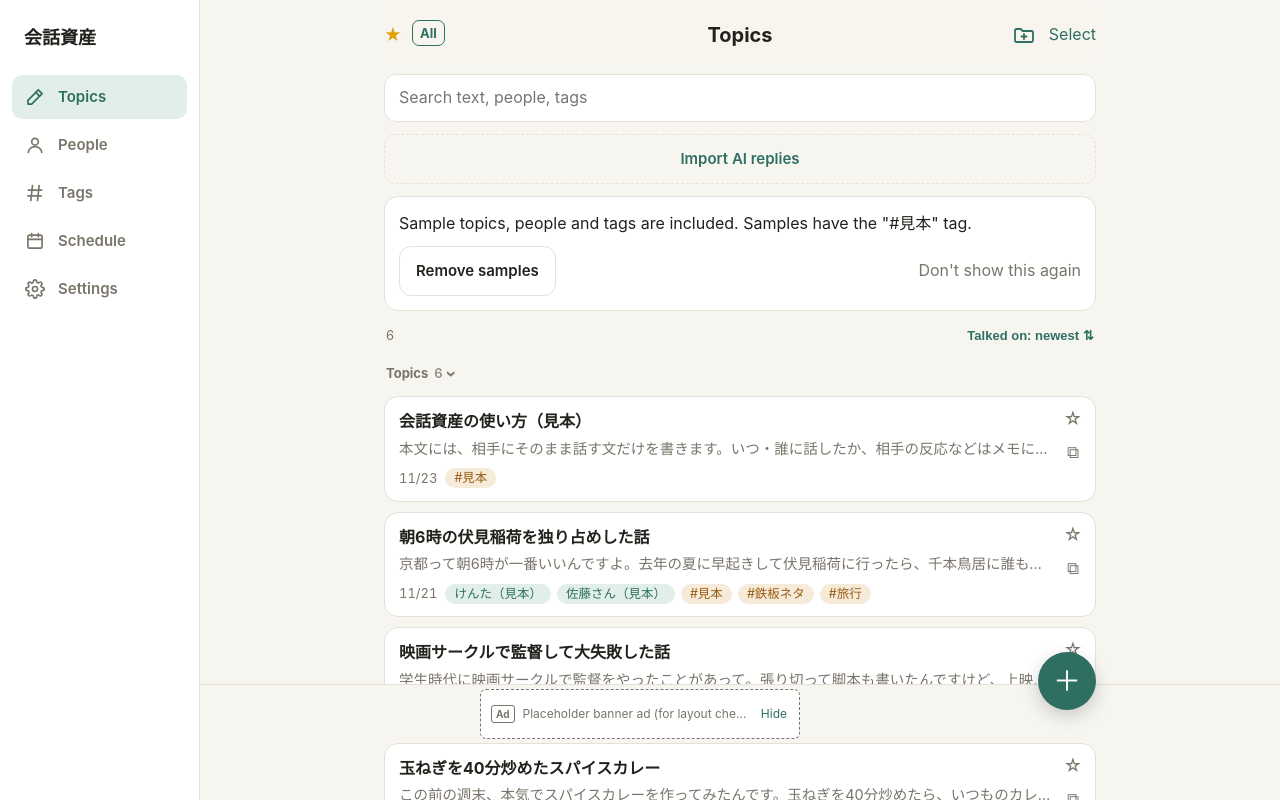
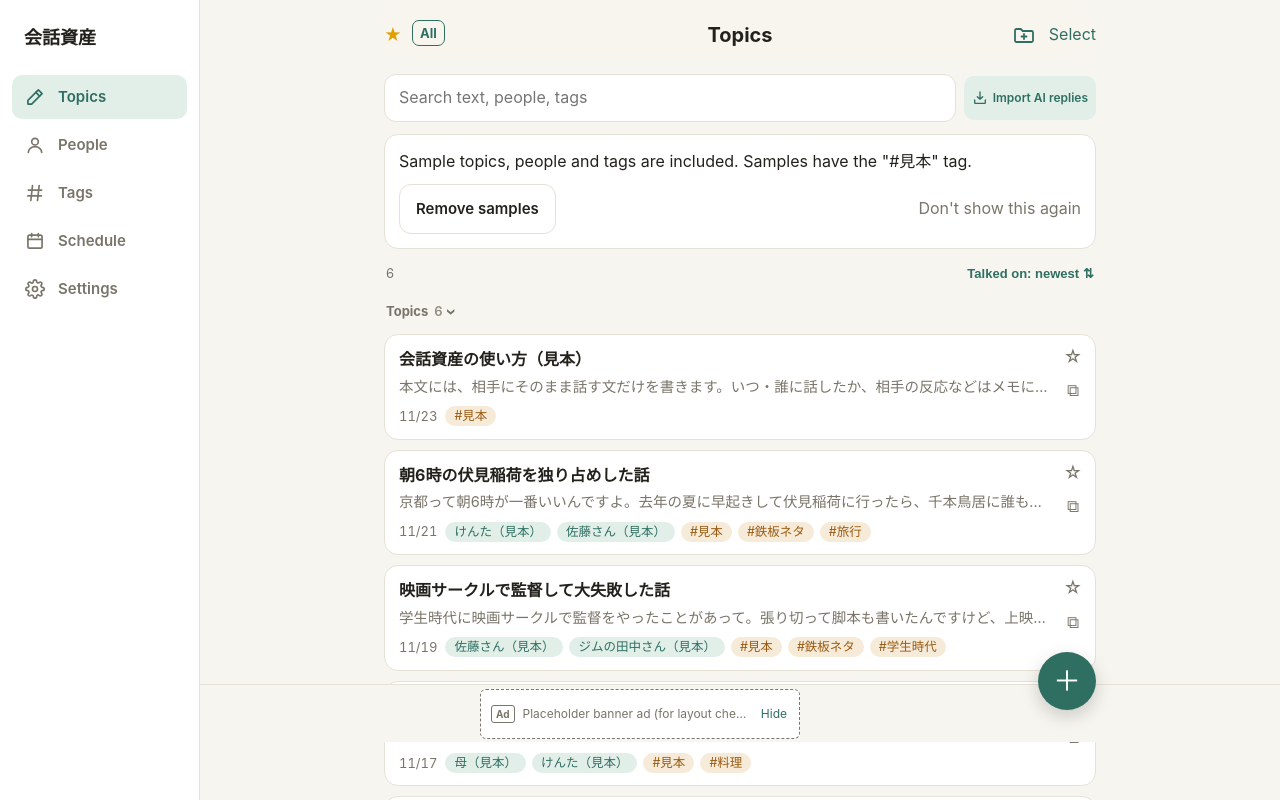
Before and after one commit to Kaiwaapp/kaiwa-shisan, a React (Vite) app: page / in a window 1280 px wide. Shown: the top 800 px of the page. Built offline with nearby package versions, Linux system fonts and the light colour scheme.

Commit message:
AI返信の取り込みを検索欄の横にまとめる (#82)

```diff
--- a/src/i18n/en.ts
+++ b/src/i18n/en.ts
@@ -10,6 +10,7 @@ const en: Record<string, string> = {
   'リンクが開けない場合は、AIが返したJSONを入力欄に貼り付けて「読み込んで確認する」を押す': 'If the link does not open, paste the AI’s JSON and tap Review import.',
   '相手とタグの読み仮名も依頼する': 'Request kana readings for people and tags',
   'peopleとtagsの各項目はnameとreadingを持つオブジェクトにしてください。readingには確実に分かる日本語の読み仮名をひらがなで入れ、不明な読みは空文字にしてください。': 'For each item in people and tags, return an object with name and reading. Use hiragana for known Japanese readings and leave unknown readings empty.',
+  'AI返信を取り込む': 'Import AI replies',
   'AIの返信案を取り込む': 'Import AI replies',
   '話題一覧にAIの返信案を取り込むボタンを表示する': 'Show the AI reply import button in the topic list.',
   'AIチャットのお試し小窓': 'AI chat demo window',
--- a/src/ui/icons.tsx
+++ b/src/ui/icons.tsx
@@ -1,7 +1,7 @@
 // タブとメニューのアイコン。文字の記号だとiPhoneで「☺」などが色付きの絵文字になり、他と見た目が揃わないため、同じ線の太さのSVGで描く
 import type { ReactNode } from 'react';
 
-export type IconName = 'entry' | 'person' | 'topic' | 'settings' | 'group' | 'folder' | 'schedule';
+export type IconName = 'entry' | 'person' | 'topic' | 'settings' | 'group' | 'folder' | 'schedule' | 'import';
 
 const PATHS: Record<IconName, ReactNode> = {
   entry: <><path d="M3.5 20.5H8L20.5 8 16 3.5 3.5 16z" /><path d="M13 6.5l4.5 4.5" /></>,
@@ -10,6 +10,7 @@ const PATHS: Record<IconName, ReactNode> = {
   settings: <><circle cx="12" cy="12" r="3" /><path d="M19.4 15a1.65 1.65 0 0 0 .33 1.82l.06.06a2 2 0 1 1-2.83 2.83l-.06-.06a1.65 1.65 0 0 0-1.82-.33 1.65 1.65 0 0 0-1 1.51V21a2 2 0 1 1-4 0v-.09A1.65 1.65 0 0 0 9 19.4a1.65 1.65 0 0 0-1.82.33l-.06.06a2 2 0 1 1-2.83-2.83l.06-.06A1.65 1.65 0 0 0 4.68 15a1.65 1.65 0 0 0-1.51-1H3a2 2 0 1 1 0-4h.09A1.65 1.65 0 0 0 4.6 9a1.65 1.65 0 0 0-.33-1.82l-.06-.06a2 2 0 1 1 2.83-2.83l.06.06A1.65 1.65 0 0 0 9 4.68a1.65 1.65 0 0 0 1-1.51V3a2 2 0 1 1 4 0v.09a1.65 1.65 0 0 0 1 1.51 1.65 1.65 0 0 0 1.82-.33l.06-.06a2 2 0 1 1 2.83 2.83l-.06.06A1.65 1.65 0 0 0 19.4 9a1.65 1.65 0 0 0 1.51 1H21a2 2 0 1 1 0 4h-.09a1.65 1.65 0 0 0-1.51 1z" /></>,
   group: <><circle cx="9" cy="8" r="3.5" /><path d="M2.5 20c0-3.6 2.9-6 6.5-6s6.5 2.4 6.5 6" /><path d="M15.5 4.8a3.5 3.5 0 0 1 0 6.4M18 14.4c2 .9 3.5 2.9 3.5 5.6" /></>,
   folder: <path d="M3 6.5A1.5 1.5 0 0 1 4.5 5H10l2 2.5h7.5A1.5 1.5 0 0 1 21 9v9.5a1.5 1.5 0 0 1-1.5 1.5h-15A1.5 1.5 0 0 1 3 18.5z" />,
+  import: <path d="M12 3v11m-4-4 4 4 4-4M4 15v4a1 1 0 0 0 1 1h14a1 1 0 0 0 1-1v-4" />,
   schedule: <><rect x="3.5" y="5" width="17" height="15.5" rx="2" /><path d="M3.5 10h17M8 3v4M16 3v4" /></>,
 };
 
--- a/src/ui/screens.tsx
+++ b/src/ui/screens.tsx
@@ -29,7 +29,12 @@ function ReplyImportShortcut() {
   const { replyShortcut } = useFeatures();
   const { sel } = useInteract();
   if (!replyShortcut || sel.active) return null;
-  return <button type="button" className="btn ghost block reply-import-shortcut" onClick={() => go('/import/reply')}>{t('AIの返信案を取り込む')}</button>;
+  return (
+    <button type="button" className="reply-import-shortcut" onClick={() => go('/import/reply')}>
+      <Icon name="import" />
+      <span>{t('AI返信を取り込む')}</span>
+    </button>
+  );
 }
 
 // ---- 話題タブ: iPhoneのメモのように、フォルダと話題が並ぶ(フォルダは入れ子可) ----
@@ -111,8 +116,10 @@ export function FolderScreen({ folderId }: { folderId: ID | null }) {
         <FolderEdit id={folder.id} onDone={() => setEditing(false)} />
       ) : (
         <>
-          <SearchBox value={q} onChange={setQ} placeholder={folder ? t('「{name}」の中を検索', { name: folder.name }) : t('本文・人・タグで検索')} />
-          {!folderId && <ReplyImportShortcut />}
+          <div className="entry-search-row">
+            <SearchBox value={q} onChange={setQ} placeholder={folder ? t('「{name}」の中を検索', { name: folder.name }) : t('本文・人・タグで検索')} />
+            {!folderId && <ReplyImportShortcut />}
+          </div>
           {results ? (
             <>
               <div className="toolbar">
@@ -233,8 +240,10 @@ export function AllEntriesScreen({ fav }: { fav?: boolean }) {
   return (
     <div className="screen">
       <Header title={fav ? t('★ お気に入りの話題') : t('すべての話題')} left={<button className="link" onClick={() => back('/')}>{t('‹ 戻る')}</button>} />
-      <SearchBox value={q} onChange={setQ} placeholder={fav ? t('お気に入りの話題を検索') : t('本文・人・タグで検索（読み仮名も可）')} />
-      {!fav && <ReplyImportShortcut />}
+      <div className="entry-search-row">
+        <SearchBox value={q} onChange={setQ} placeholder={fav ? t('お気に入りの話題を検索') : t('本文・人・タグで検索（読み仮名も可）')} />
+        {!fav && <ReplyImportShortcut />}
+      </div>
       <div className="toolbar">
         <span className="count">{t('{n}件', { n: list.length })}</span>
         <SortSelect value={sort} options={ENTRY_SORTS} onChange={setSort} />
--- a/src/ui/styles.css
+++ b/src/ui/styles.css
@@ -88,7 +88,15 @@ html, body { overscroll-behavior-y: none; }
 .link { color: var(--accent); font-size: 16px; padding: 6px 0; }
 .link.strong { font-weight: 700; }
 
-.reply-import-shortcut { margin-bottom: 12px; }
+.entry-search-row { display: flex; align-items: center; gap: 8px; margin: 4px 0 12px; }
+.entry-search-row > .search { flex: 1; min-width: 0; margin: 0; }
+.reply-import-shortcut {
+  display: inline-flex; align-items: center; justify-content: center; gap: 5px;
+  flex: none; min-height: 44px; padding-inline: 8px; border-radius: 10px;
+  color: var(--accent); background: var(--accent-soft); font-size: 12px; font-weight: 600;
+}
+.reply-import-shortcut .icon { font-size: 16px; }
+.reply-import-shortcut:active { background: var(--line); }
 .search { position: relative; margin: 4px 0 12px; }
 .search input {
   width: 100%; padding: 10px 36px 10px 14px; border-radius: 12px;
```
